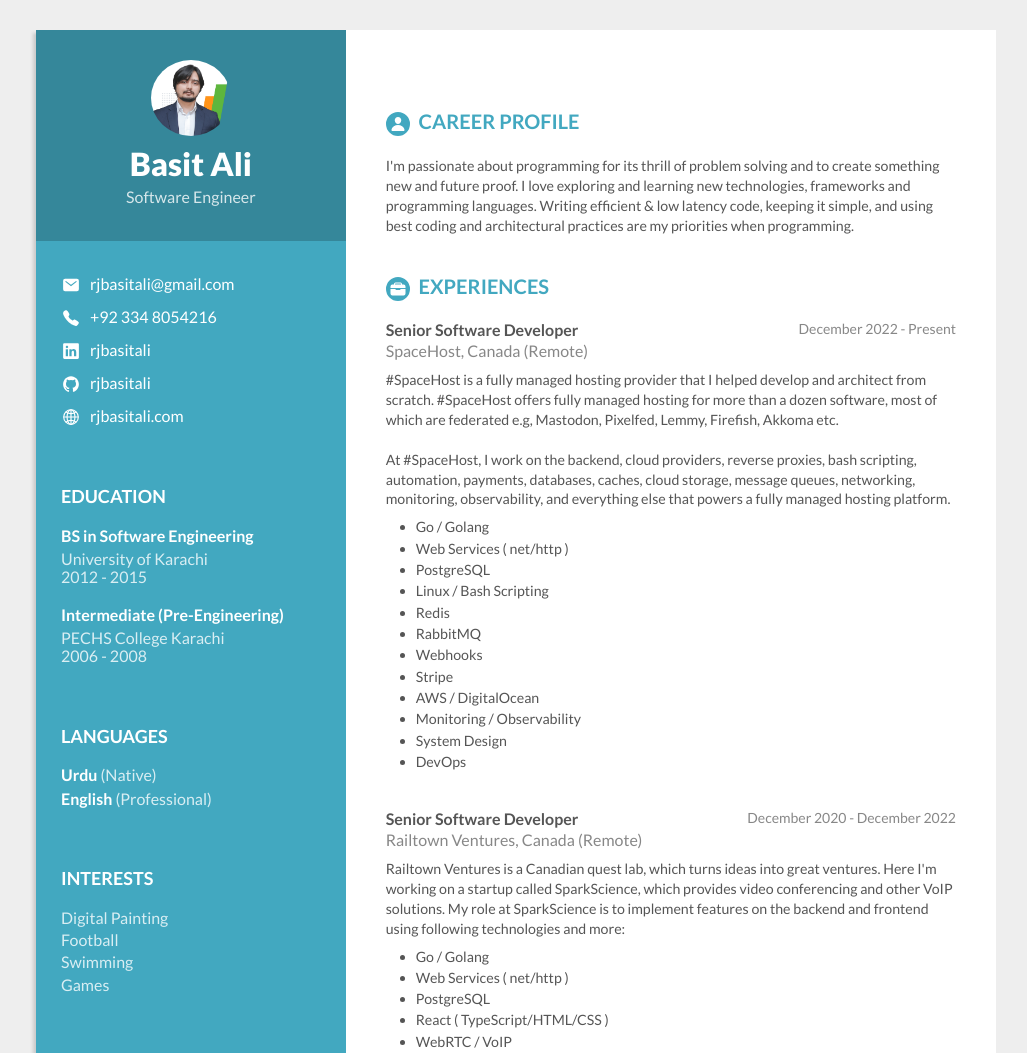
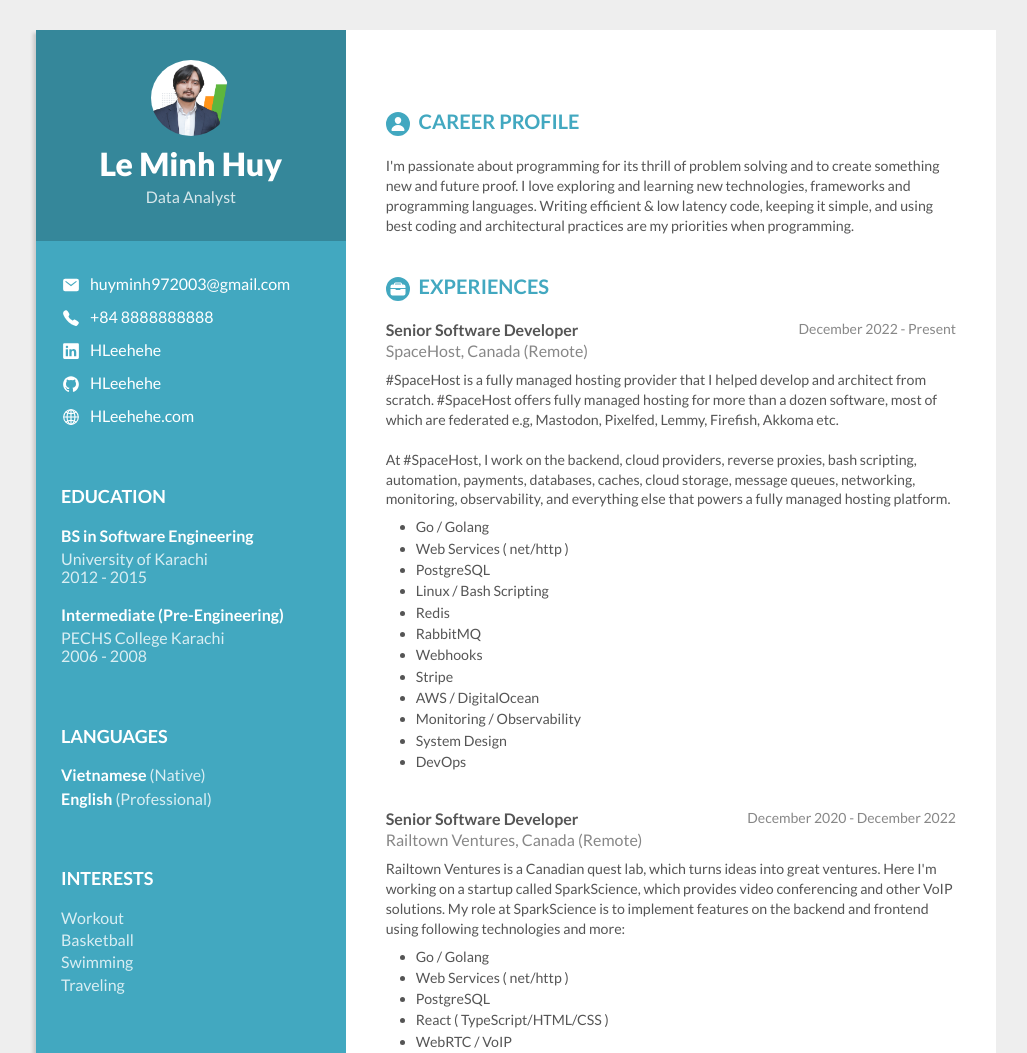
Before and after one commit to HLeehehe/huyle.github.io, a plain HTML site: page index.html in a window 1280 px wide. Shown: the top 1053 px of the page, without its empty margins (124-1151 px from the left). Drawn offline with nearby package versions, Linux system fonts and the light colour scheme.

Commit message:
Update index.html

```diff
--- a/index.html
+++ b/index.html
@@ -24,29 +24,29 @@
             <div class="col span-1-of-3 personal">
                 <div class="personal-header">
                     <img src="resources/img/profile_pic2.png" alt="Profile picture">
-                    <h1>Basit Ali</h1>
-                    <p>Software Engineer</p>
+                    <h1>Le Minh Huy</h1>
+                    <p>Data Analyst</p>
                 </div>
                 <div class="personal-details">
                     <div class="personal-info">
                         <ion-icon name="mail"></ion-icon>
-                        <a href="mailto:rjbasitali@gmail.com" target="_blank">rjbasitali@gmail.com</a>
+                        <a href="mailto:huyminh972003@gmail.com" target="_blank">huyminh972003@gmail.com</a>
                     </div>
                     <div class="personal-info">
                         <ion-icon name="call"></ion-icon>
-                        <a href="tel:0923348054216" target="_blank">+92 334 8054216</a>
+                        <a href="tel:0923348054216" target="_blank">+84 8888888888</a>
                     </div>
                     <div class="personal-info">
                         <ion-icon name="logo-linkedin"></ion-icon>
-                        <a href="https://www.linkedin.com/in/rjbasitali/" target="_blank">rjbasitali</a>
+                        <a href="https://www.linkedin.com/in/rjbasitali/" target="_blank">HLeehehe</a>
                     </div>
                     <div class="personal-info">
                         <ion-icon name="logo-github"></ion-icon>
-                        <a href="https://github.com/rjbasitali" target="_blank">rjbasitali</a>
+                        <a href="https://github.com/HLeehehe" target="_blank">HLeehehe</a>
                     </div>
                     <div class="personal-info">
                         <ion-icon name="globe-outline"></ion-icon>
-                        <a href="https://rjbasitali.com" target="_blank">rjbasitali.com</a>
+                        <a href="https://rjbasitali.com" target="_blank">HLeehehe.com</a>
                     </div>
 
                     <h3>Education</h3>
@@ -61,16 +61,16 @@
 
                     <h3>Languages</h3>
                     <div class="personal-ed">
-                        <p class="personal-ed-bold">Urdu <span>(Native)</span></p>
+                        <p class="personal-ed-bold">Vietnamese <span>(Native)</span></p>
                         <p class="personal-ed-bold">English <span>(Professional)</span></p>
                     </div>
 
                     <h3>Interests</h3>
                     <div class="personal-ed">
-                        <p class="personal-ed-light">Digital Painting</p>
-                        <p class="personal-ed-light">Football</p>
+                        <p class="personal-ed-light">Workout</p>
+                        <p class="personal-ed-light">Basketball</p>
                         <p class="personal-ed-light">Swimming</p>
-                        <p class="personal-ed-light">Games</p>
+                        <p class="personal-ed-light">Traveling</p>
                     </div>
 
                 </div>
```
